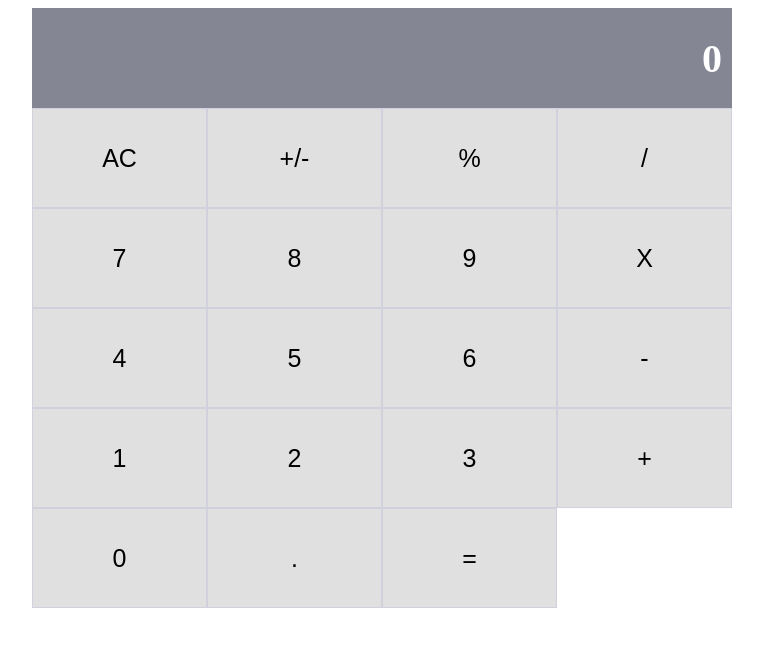
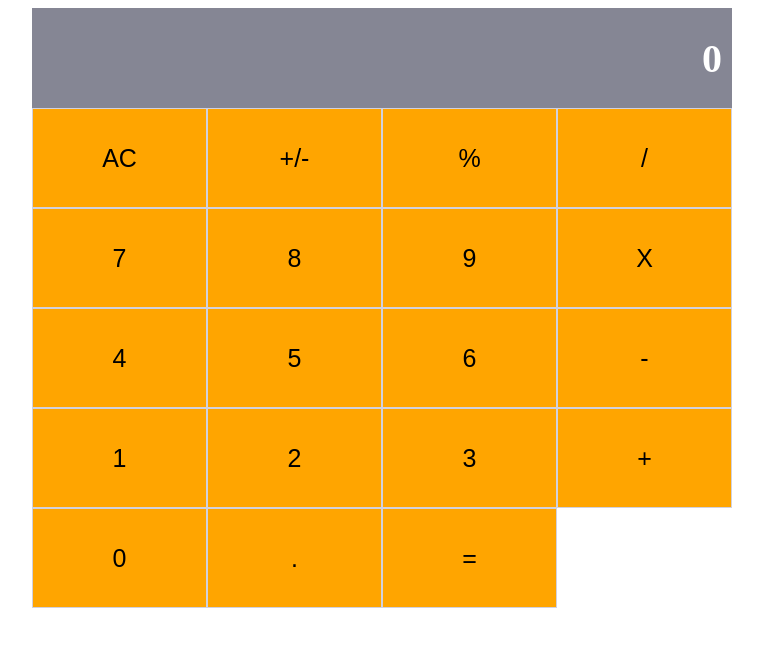
Before and after one commit to NiiazalyDzhumaliev/calculator-react, a React (Create React App) app: page / in a window 1280 px wide. Shown: the top 646 px of the page, without its empty margins (258-1021 px from the left). Built offline with nearby package versions, Linux system fonts and the light colour scheme.

Commit message:
Pass color props

```diff
--- a/src/components/Button.js
+++ b/src/components/Button.js
@@ -1,17 +1,27 @@
 import PropTypes from 'prop-types';
 
 const Button = props => {
-  const { name } = props;
+  const { name, color } = props;
   const handleClick = e => props.clickHandler(e.target.innerText);
   return (
-    <button type="button" className="button" onClick={handleClick}>
+    <button
+      type="button"
+      className="button"
+      onClick={handleClick}
+      style={{ backgroundColor: color }}
+    >
       {name}
     </button>
   );
 };
 
+Button.defaultProps = {
+  color: 'orange',
+};
+
 Button.propTypes = {
   name: PropTypes.string.isRequired,
+  color: PropTypes.string,
   clickHandler: PropTypes.func.isRequired,
 };
 
```
Also changed, not shown: 1 other file (tests, documents, lock files or other folders).
